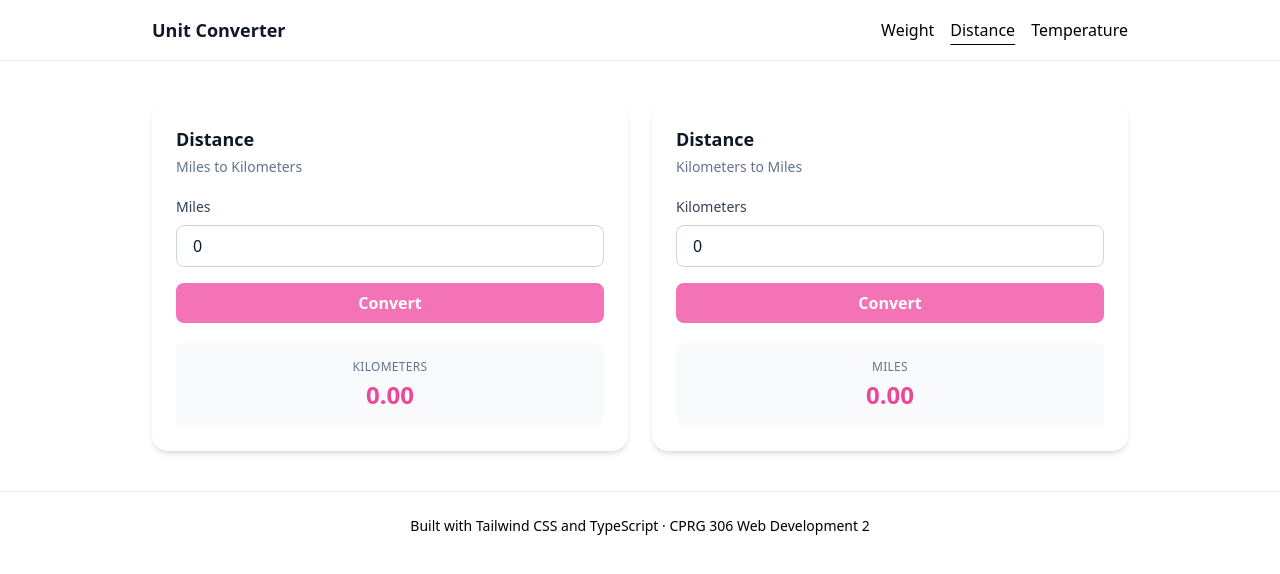
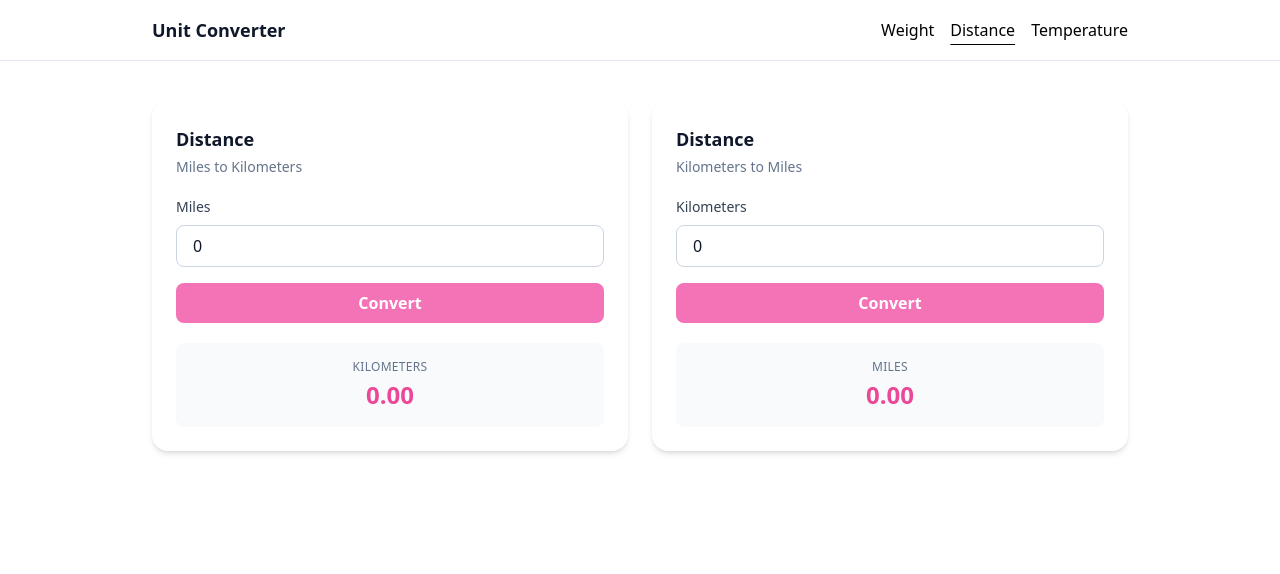
Before and after one commit to Zxra-qx/Web-assignment1, a website with bundled scripts: page distance.html in a window 1280 px wide. Built offline with nearby package versions, Linux system fonts and the light colour scheme.

Commit message:
Update distance.html

```diff
--- a/distance.html
+++ b/distance.html
@@ -1,3 +1,10 @@
+<!-- Name: Zara Qadri
+Date: September 28th 2026
+rogram Assignment 1 unit converter
+HTML code for the distance converter
+Converts kilometres to miles, and vise versa
+Clickable button to have the unit added be converted -->
+
 <!DOCTYPE html>
 <html lang="en">
 <head>
@@ -82,13 +89,6 @@
 
     </div>
 </main>
-<footer class="bg-white border-t border-slate-200">
-        <div class="max-w-5xl mx-auto px-6 py-6 text-center">
-            <p class="text-sm text slate-500">
-                Built with Tailwind CSS and TypeScript &middot; CPRG 306 Web Development 2
-            </p>
-        </div>
-    </footer>
     <script type="module" src="./main.ts"></script>
 </body>
 </html>
```
